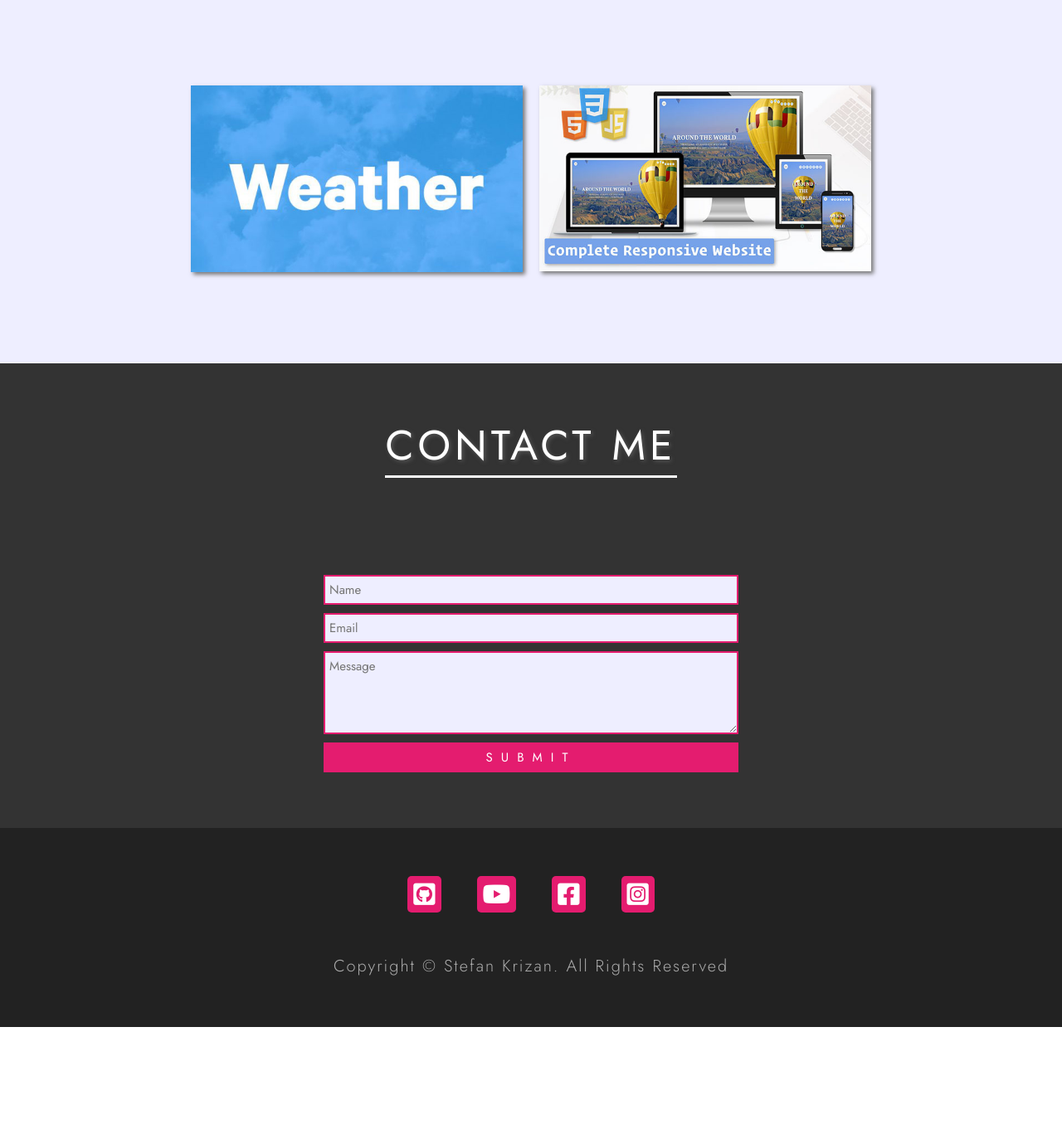
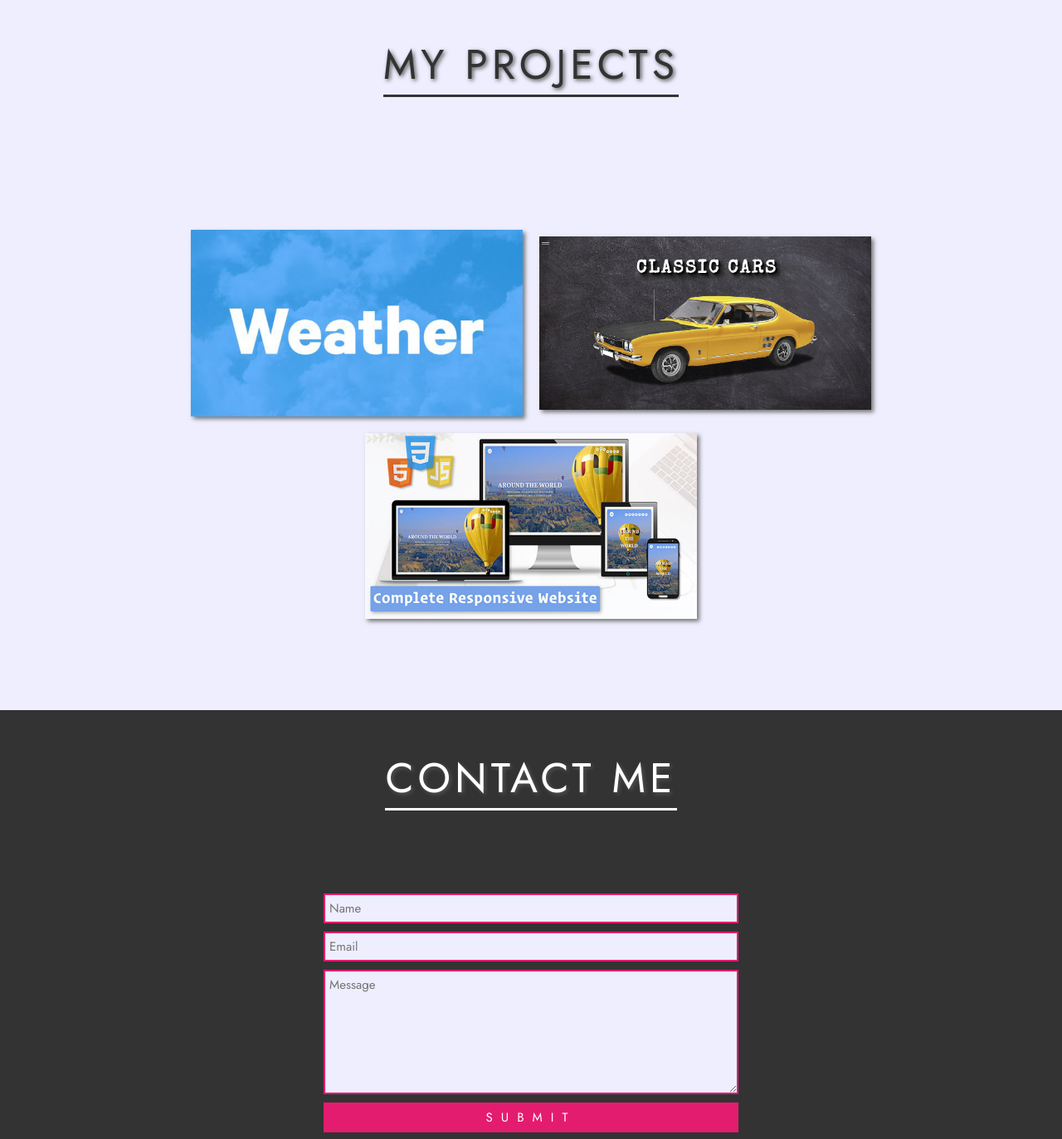
Before and after one commit to chistefan/personal-portfolio2, a plain HTML site: page index.html in a window 1280 px wide. Shown: the part 1749-3122 px from the top of the page at 83% size. Before the commit the page ends 2987 px from the top, so only its background shows below. Drawn offline with Linux system fonts and the light colour scheme.

Commit message:
Add files via upload

```diff
--- a/index.html
+++ b/index.html
@@ -40,6 +40,9 @@
       <!-- Section 2 -->
       <section class="section-2" id="section-2">
         <h1 class="section-heading section-2-heading">About Me</h1>
+        <h2 class="section-2-heading" id="about-me"> Hello, my name is Stefan Krizan. I'm a front end developer based in Seattle.
+          I am skilled in Javascript, React, HTML, and CSS with one year of experience.</h2>
+        </div>
         <div class="services">
           <div class="service">
             <i class="far fa-lightbulb"></i>
@@ -91,17 +94,17 @@
               >Go to Video</a
             >
           </div>
-          <div class="project-2">
+          <div class="project">
             <div class="project-text">
-              <h2 class="project-name">Wine House</h2>
+              <h2 class="project-name">Classic Cars</h2>
               <h4 class="project-technologies">HTML / CSS / JS</h4>
             </div>
-            <img src="images/project-3.jpg" class="project-img" />
+            <img src="images/project-3.png" class="project-img" />
             <a
-              href="https://www.youtube.com/watch?v=jtmuopTpzGE"
+              href="https://classic-cars-8heyb.ondigitalocean.app/"
               class="project-link"
               target="_blank"
-              >Go to Video</a
+              >Go to Website</a
             >
           </div>
           <div class="project-2">
@@ -132,15 +135,15 @@
           </div>
           <div class="project-2">
             <div class="project-text">
-              <h2 class="project-name">Classic Cars</h2>
+              <h2 class="project-name">Business Agency</h2>
               <h4 class="project-technologies">HTML / CSS / JS</h4>
             </div>
             <img src="images/project-6.jpg" class="project-img" />
             <a
-              href="https://www.youtube.com/watch?v=d1vT4kkTCaw"
+              href="https://business-agency-agl4v.ondigitalocean.app/"
               class="project-link"
               target="_blank"
-              >Go to Video</a
+              >Go to Website</a
             >
           </div>
           <div class="project-2">
@@ -184,11 +187,11 @@
       <!-- Section 4 -->
       <section class="section-4" id="section-4">
         <h1 class="section-heading section-4-heading">Contact Me</h1>
-        <form class="contact-form center">
+        <form class="contact-form center" method="post" action="mailto:krizanstefan@gmail.com">
           <input type="text" placeholder="Name" />
           <input type="email" placeholder="Email" />
           <textarea placeholder="Message"></textarea>
-          <input type="submit" value="Submit" class="contact-form-btn" />
+          <input type="submit" value="Submit" href="mailto:krizanstefan@gmail.com" class="contact-form-btn" />
         </form>
       </section>
       <!-- End of Section 4 -->
@@ -196,17 +199,10 @@
       <!-- Section 5 -->
       <footer class="section-5 center">
         <div class="social-media">
-          <a href="#none" class="social-media-link">
+          <a href="https://github.com/chistefan" class="social-media-link">
             <i class="fab fa-github-square"></i>
-          </a>
-          <a href="#none" class="social-media-link">
-            <i class="fab fa-youtube"></i>
-          </a>
-          <a href="#none" class="social-media-link">
-            <i class="fab fa-facebook-square"></i>
-          </a>
-          <a href="#none" class="social-media-link">
-            <i class="fab fa-instagram-square"></i>
+          <a href="https://www.linkedin.com/in/stefankrizan/" class="social-media-link">
+            <i class="fab fa-linkedin-in"></i>
           </a>
         </div>
         <p class="copyright">
--- a/style.css
+++ b/style.css
@@ -155,6 +155,11 @@
     display: flex;
     flex-direction: column;
     align-items: center;
+  }
+
+  #about-me {
+    font-size: 4rem;
+    width: 70%;
   }
 
   .progress-bars-wrapper {
@@ -367,7 +372,9 @@
   .contact-form textarea {
     height: 10rem;
     max-height: 15rem;
+    min-height: 15rem;
     max-width: 100%;
+    min-width: 100%;
   }
 
   .contact-form .contact-form-btn {
```
Also changed, not shown: images/project-3.png (added), script.js (line endings or trailing spaces).
